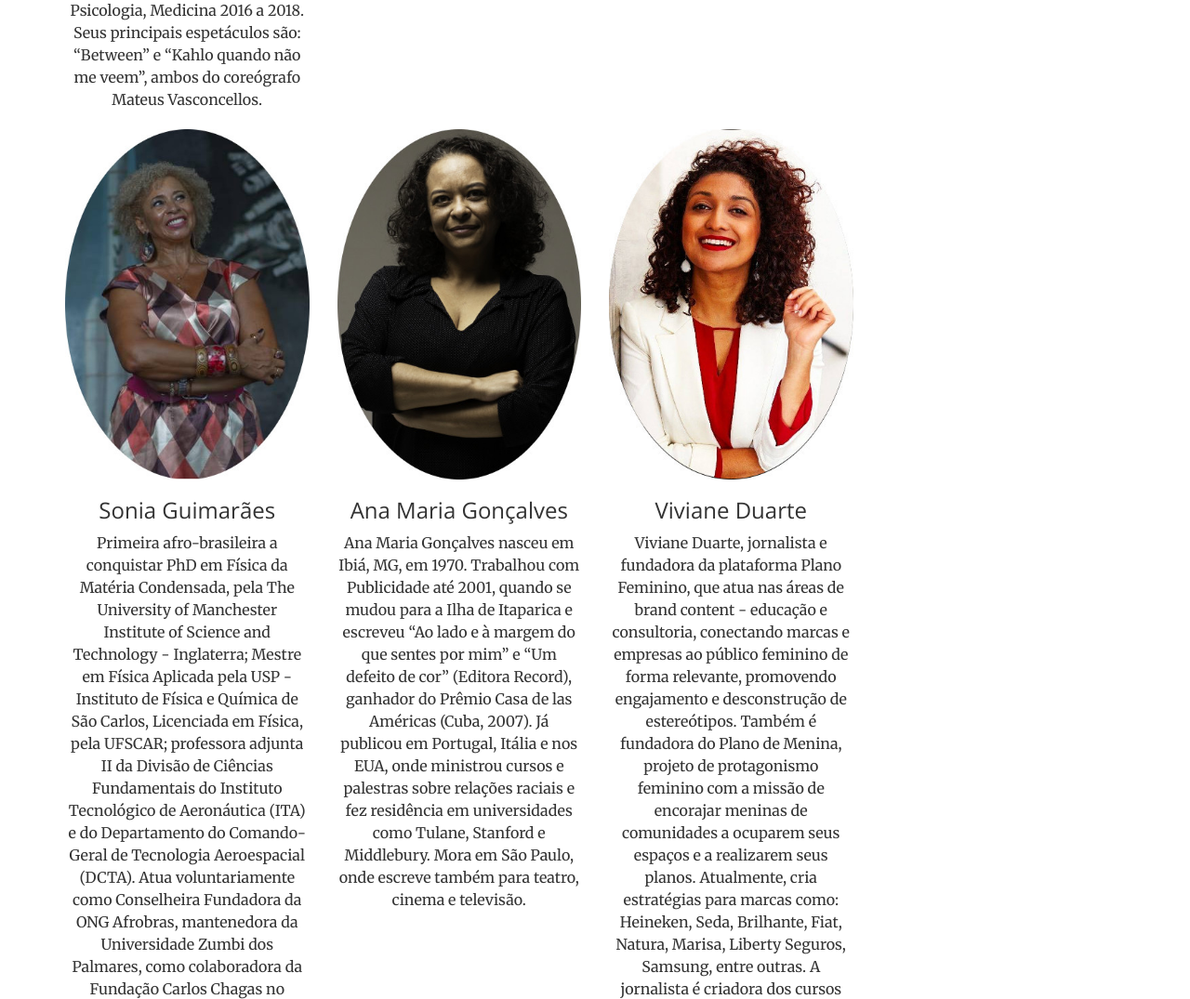
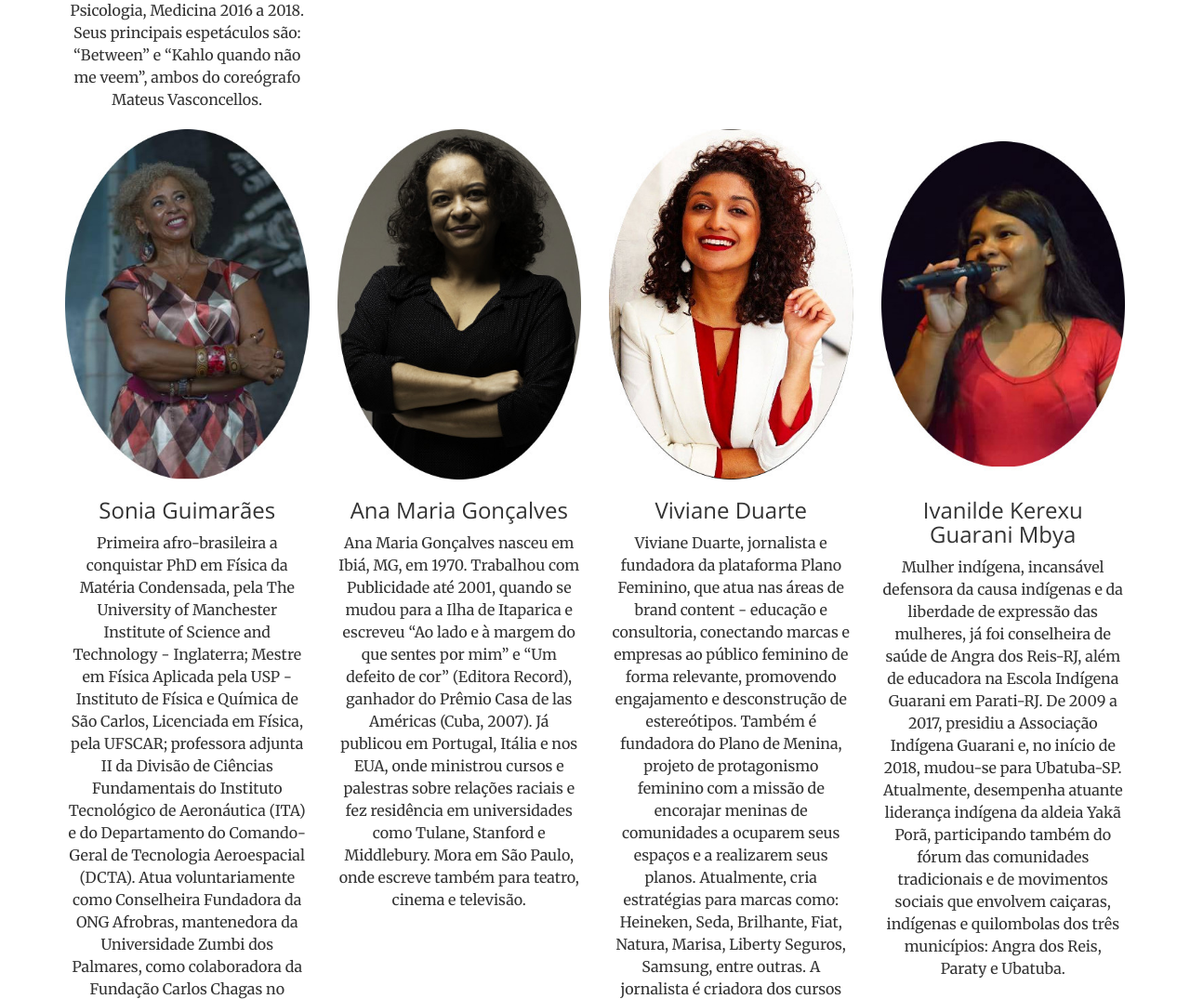
Before and after one commit to andersonpaulodutra/semeares2018_oficial, a plain HTML site: page index.html in a window 1280 px wide. Shown: the part 3522-4597 px from the top of the page at 93% size. Drawn offline with nearby package versions, Linux system fonts and the light colour scheme; some packages are replaced by stand-ins of ours.

Commit message:
Inserção de palestrante

```diff
--- a/index.html
+++ b/index.html
@@ -215,6 +215,13 @@
                         <img src="img/palestrantes/vivianduarte_pqn.jpg" class="img-responsive" alt="">
                         <h3>Viviane Duarte</h3>
                         <p>Viviane Duarte, jornalista e fundadora da plataforma Plano Feminino, que atua nas áreas de brand content - educação e consultoria, conectando marcas e empresas ao público feminino de forma relevante, promovendo engajamento e desconstrução de estereótipos. Também é fundadora do Plano de Menina, projeto de protagonismo feminino com a missão de encorajar meninas de comunidades a ocuparem seus espaços e a realizarem seus planos. Atualmente, cria estratégias para marcas como: Heineken, Seda, Brilhante, Fiat, Natura, Marisa, Liberty Seguros, Samsung, entre outras. A jornalista é criadora dos cursos "Marcas e Propósito" da Aberje e "Marcas como agentes de transformação" da Cásper Libero.</p>
+                    </div>
+                </div>
+                <div class="col-lg-3 col-md-6 text-center">
+                    <div class="service-box">
+                        <img src="img/palestrantes/ivanildekerexu_pqn.jpg" class="img-responsive" alt="">
+                        <h3>Ivanilde Kerexu Guarani Mbya</h3>
+                        <p>Mulher indígena, incansável defensora da causa indígenas e da liberdade de expressão das mulheres, já foi conselheira de saúde de Angra dos Reis-RJ, além de  educadora na Escola Indígena Guarani em Parati-RJ. De 2009 a 2017, presidiu a Associação Indígena Guarani e, no início de 2018, mudou-se para Ubatuba-SP. Atualmente, desempenha atuante liderança indígena da aldeia Yakã Porã, participando também do fórum das comunidades tradicionais e de movimentos sociais que envolvem caiçaras, indígenas e quilombolas dos três municípios: Angra dos Reis, Paraty e Ubatuba.</p>
                     </div>
                 </div>
             </div>
```
Also changed, not shown: img/palestrantes/ivanildekerexu.jpg (added), img/palestrantes/ivanildekerexu_pqn.jpg (added).
